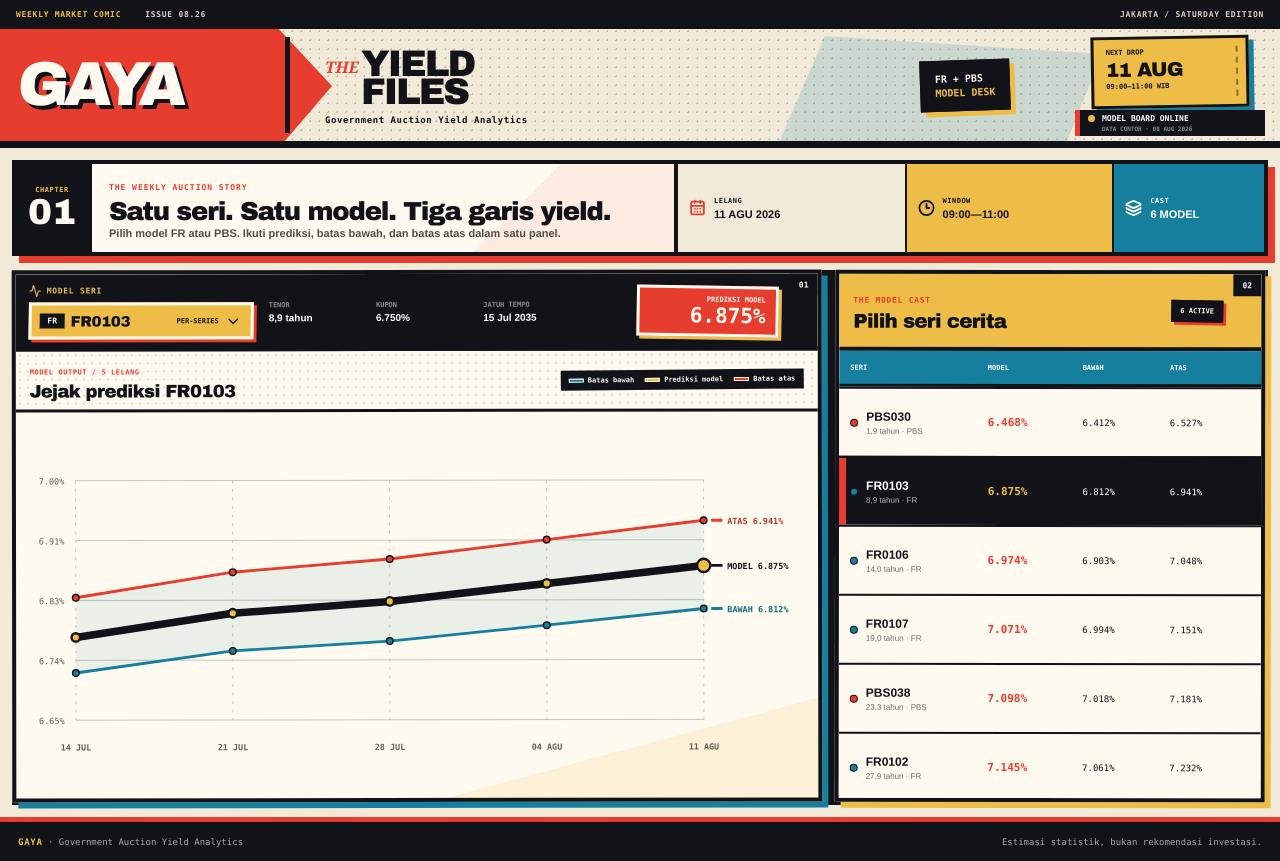
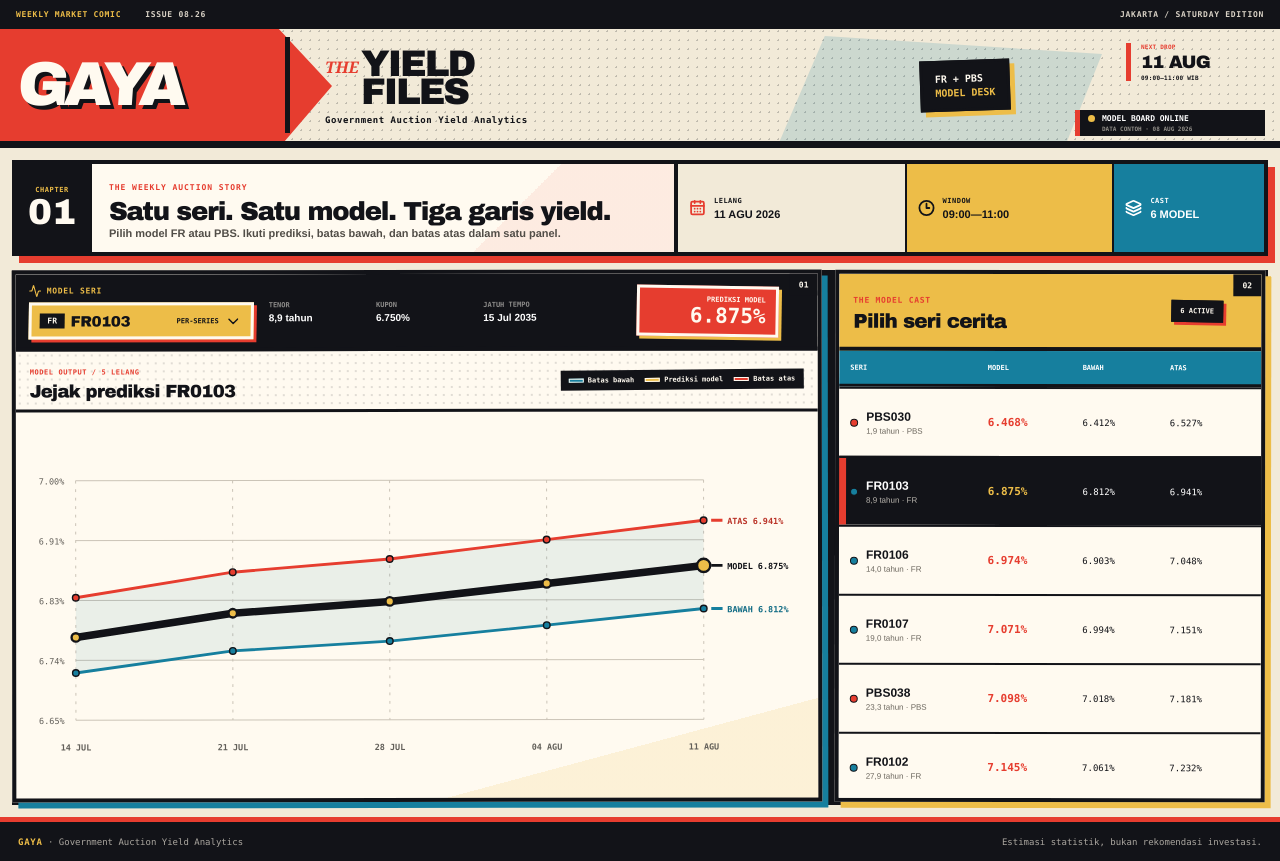
Before and after one commit to zzeiidann/GAYA, a React (Vite) app: page / in a window 1280 px wide. Built offline with nearby package versions, Linux system fonts and the light colour scheme.

Commit message:
Simplify auction date lockup

```diff
--- a/src/main.tsx
+++ b/src/main.tsx
@@ -142,7 +142,7 @@ function App() {
           <small>Government Auction Yield Analytics</small>
         </div>
         <div className="cover-slug">FR + PBS<br /><b>MODEL DESK</b></div>
-        <div className="auction-ticket">
+        <div className="auction-date">
           <small>NEXT DROP</small>
           <b>11 AUG</b>
           <span>09:00—11:00 WIB</span>
--- a/src/styles.css
+++ b/src/styles.css
@@ -33,10 +33,10 @@ button { font: inherit; }
 .cover-title > small { grid-column: 1 / -1; margin-top: 9px; font: 800 9px "SFMono-Regular", Consolas, monospace; letter-spacing: .06em; }
 .cover-slug { position: relative; z-index: 2; align-self: center; justify-self: center; padding: 9px 12px; color: var(--panel); background: var(--ink); border: 3px solid var(--ink); box-shadow: 5px 5px 0 var(--gold); font: 800 10px "SFMono-Regular", Consolas, monospace; line-height: 1.35; transform: rotate(-2deg); }
 .cover-slug b { color: var(--gold); }
-.auction-ticket { position: relative; z-index: 3; align-self: start; justify-self: center; width: 158px; height: 72px; margin-top: 7px; padding: 9px 12px; color: var(--ink); background: var(--gold); border: 3px solid var(--ink); box-shadow: 5px 5px 0 var(--blue); text-align: left; transform: rotate(-1deg); }
-.auction-ticket::after { content: ""; position: absolute; top: 8px; bottom: 8px; right: 8px; border-right: 2px dashed rgba(18,19,24,.45); }
-.auction-ticket small, .auction-ticket span { display: block; font: 900 7px "SFMono-Regular", Consolas, monospace; }
-.auction-ticket b { display: block; margin: 2px 0; font-family: "Arial Black", Impact, sans-serif; font-size: 20px; letter-spacing: -.04em; }
+.auction-date { position: relative; z-index: 3; align-self: start; justify-self: end; width: 137px; margin: 14px 17px 0 0; padding-left: 10px; color: var(--ink); border-left: 5px solid var(--red); text-align: left; }
+.auction-date small, .auction-date span { display: block; font: 900 6px "SFMono-Regular", Consolas, monospace; letter-spacing: .04em; }
+.auction-date small { color: var(--red); }
+.auction-date b { display: block; margin: 2px 0; font-family: "Arial Black", Impact, sans-serif; font-size: 18px; letter-spacing: -.04em; }
 .cover-status { position: absolute; z-index: 5; right: 15px; bottom: 5px; width: 190px; display: grid; grid-template-columns: 8px auto; align-items: center; gap: 2px 6px; padding: 4px 8px; color: white; background: var(--ink); border-left: 5px solid var(--red); font: 800 8px "SFMono-Regular", Consolas, monospace; }
 .cover-status i { width: 7px; height: 7px; border-radius: 50%; background: var(--gold); }
 .cover-status small { grid-column: 2; color: #918e88; font-size: 6px; }
```
